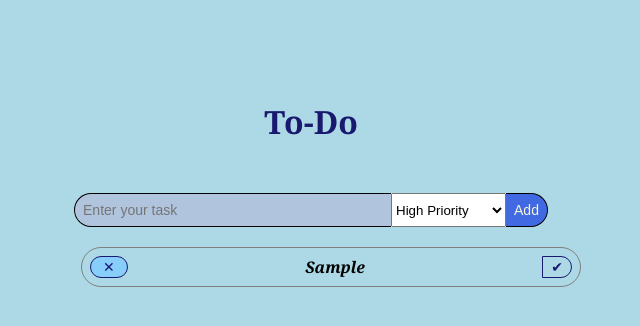
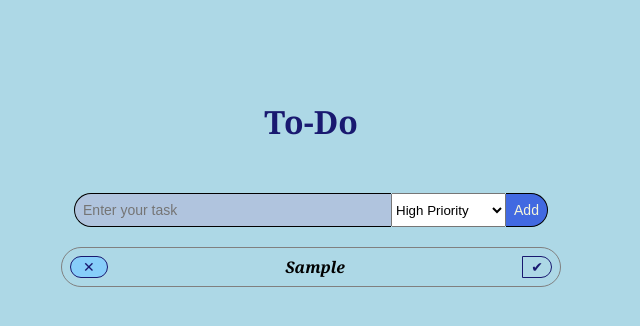
Before and after one commit to kcgr0690/todo, a plain HTML site: page index.html in a window 1280 px wide. Both pictures are taken after typing "Sample" into the empty fields and a click on the button "Add". Shown: the whole page, without its empty margins (329-969 px from the left). Drawn offline with Linux system fonts and the light colour scheme.

Commit message:
Took forever but I fixed the offset tasks.

```diff
--- a/styles.css
+++ b/styles.css
@@ -2,6 +2,7 @@ ul {
     list-style: none;
     width: 500px;
     margin: 20px auto;
+    padding: 0;
 }
 
 body {
@@ -50,7 +51,7 @@ li {
     border: 1px solid gray;
     border-radius: 25px;
     display: flex;
-    align-items: center;
+    align-items: left;
     justify-content: space-between;
     width: 500px;
     box-sizing: border-box;
```
